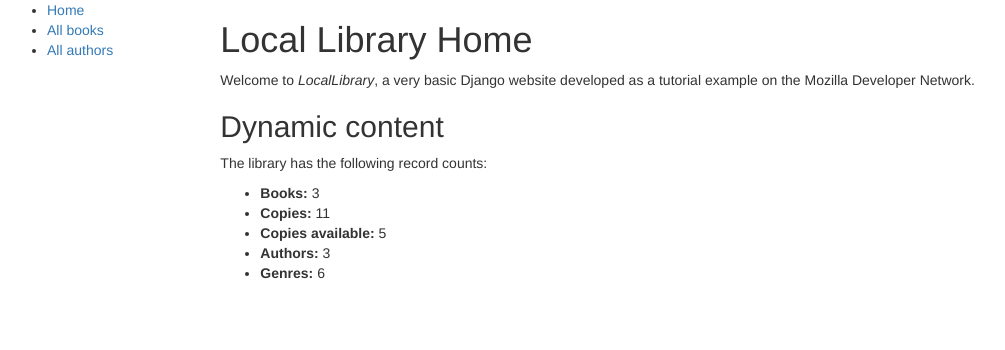
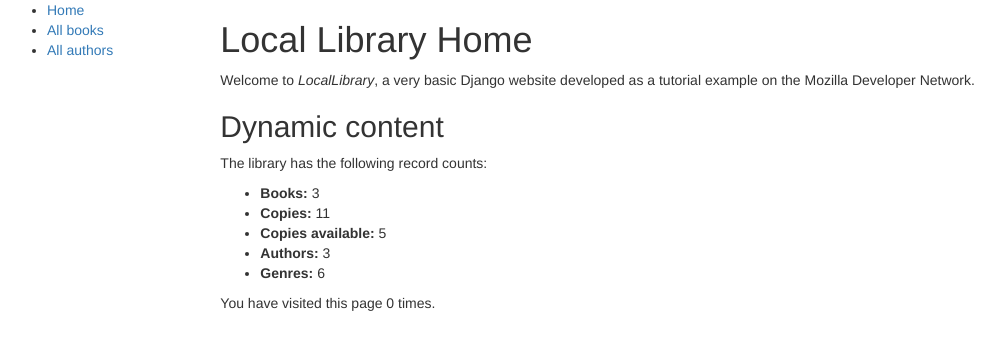
Before and after one commit to Cecaro/locallibrary, a Django app: page /catalog/ in a window 1280 px wide. Shown: the top 350 px of the page, without its empty margins (8-1013 px from the left). Run offline with Django 3.2, Linux system fonts and the light colour scheme; data comes from the database, SQL or seed files in the repository; both versions use the stored data as it was after the commit; some libraries are stand-ins or nearby versions.

Commit message:
Tutorial part 8 finished
User sessions

```diff
--- a/catalog/templates/index.html
+++ b/catalog/templates/index.html
@@ -18,4 +18,5 @@
     <li><strong>Genres:</strong> {{ num_genres }}</li>
   </ul>
 
+  <p>You have visited this page {{ num_visits }}{% if num_visits == 1 %} time{% else %} times{% endif %}.</p>
 {% endblock %}
--- a/catalog/views.py
+++ b/catalog/views.py
@@ -17,12 +17,16 @@ def index(request):
     num_authors = Author.objects.count()
     num_genres = Genre.objects.count()
 
+    # Number of visits to this view, as counted in the session variable.
+    num_visits = request.session.get('num_visits', 0)
+    request.session['num_visits'] = num_visits+1
+
     # Render the HTML template index.html with the data in the context variable
     return render(
         request,
         'index.html',
         context={'num_books': num_books, 'num_instances': num_instances,
-                 'num_instances_available': num_instances_available, 'num_authors': num_authors, 'num_genres': num_genres},
+                 'num_instances_available': num_instances_available, 'num_authors': num_authors, 'num_genres': num_genres, 'num_visits': num_visits},
     )
 
 
```
Also changed, not shown: db.sqlite3.
